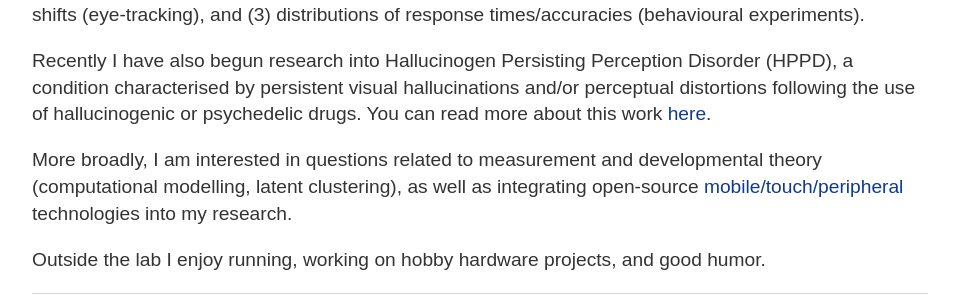
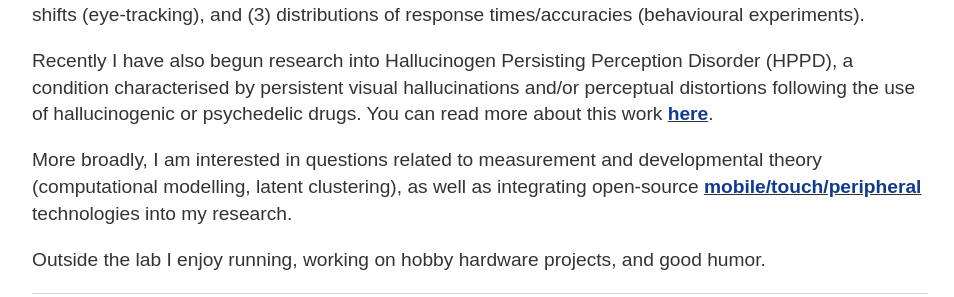
Before and after one commit to jacobmpaul/jacobmpaul.github.io, a Jekyll site: the page built from about.html, in a window 1280 px wide. Shown: the part 357-654 px from the top of the page, without its empty margins (160-1114 px from the left). Built offline with Jekyll 4.4.1, drawn with Linux system fonts in a browser that asks for light colours.

```diff
--- a/about.html
+++ b/about.html
@@ -14,10 +14,10 @@ title: Jacob M. Paul
 
 	<p>Recently I have also begun research into Hallucinogen Persisting Perception Disorder (HPPD), a condition characterised by persistent visual hallucinations
 		and/or perceptual distortions following the use of hallucinogenic or psychedelic drugs. You can read more about this work
-		<a href="https://www.perception.foundation/">here</a>.</p>
+		<b><u><a href="https://www.perception.foundation/">here</a></u></b>.</p>
 
 	<p>More broadly, I am interested in questions related to measurement and developmental theory (computational modelling,
-		latent clustering), as well as integrating open-source <a href="/blog">mobile/touch/peripheral</a>
+		latent clustering), as well as integrating open-source <b><u><a href="/blog">mobile/touch/peripheral</a></u></b>
 		technologies into my research.</p>
 
 	<p>Outside the lab I enjoy running, working on hobby hardware projects, and good humor.</p>
```
